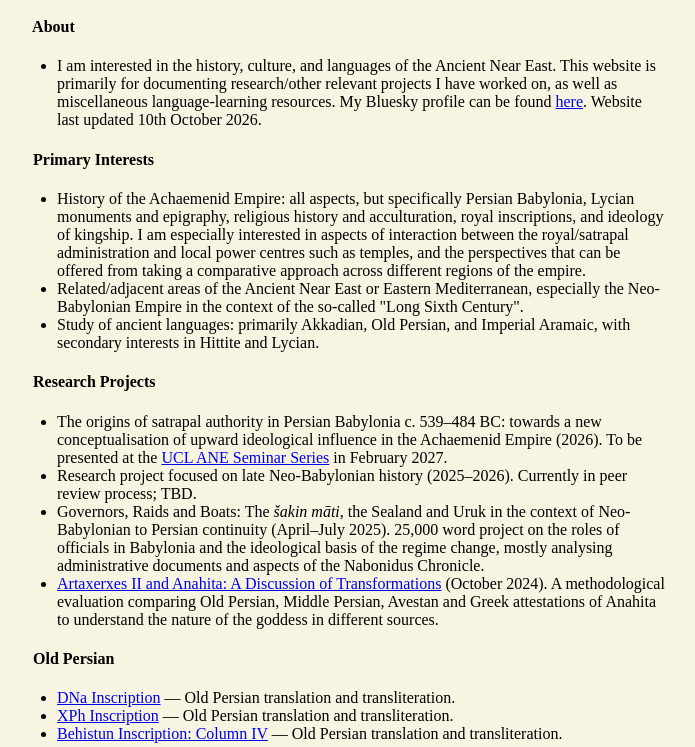
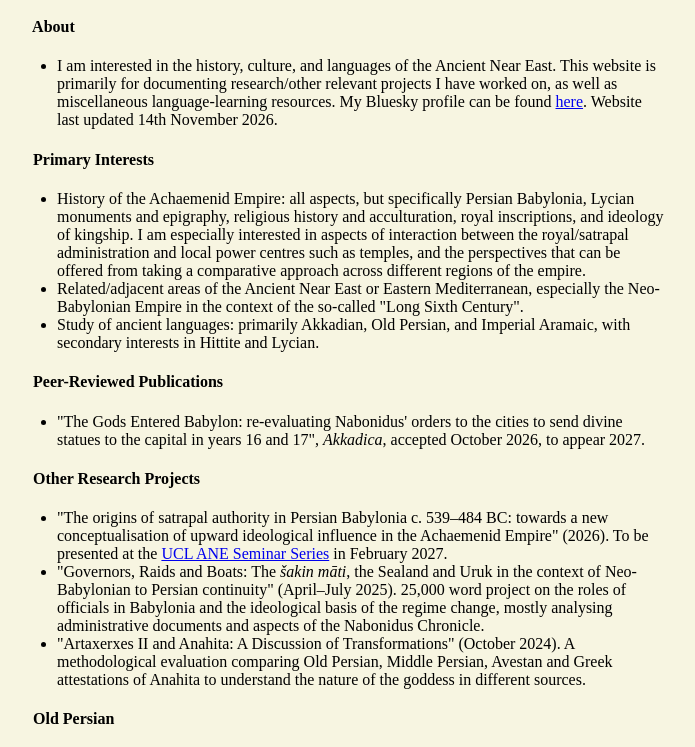
Before and after one commit to RealConjugate/srcf-website, a plain HTML site: page index.html in a window 1280 px wide. Shown: the part 50-797 px from the top of the page, without its empty margins (298-993 px from the left). Drawn offline with nearby package versions, Linux system fonts and the light colour scheme.

Commit message:
adding publication

```diff
--- a/index.html
+++ b/index.html
@@ -38,7 +38,7 @@
       <li>
         I am interested in the history, culture, and languages of the Ancient Near East. This website is primarily for documenting research/other relevant projects I have
 	worked on, as well as miscellaneous language-learning resources. My Bluesky profile can be found <a href="https://bsky.app/profile/symmetr1cgroup.bsky.social">here</a>.
-	Website last updated 10th October 2026.</li>
+	Website last updated 14th November 2026.</li>
      </ul>
 
 
@@ -62,24 +62,29 @@
 
      </ul>
 
-
-    <h4>&nbsp; &nbsp; Research Projects</h4>
+    <h4>&nbsp; &nbsp; Peer-Reviewed Publications</h4>
     <ul>
 	<li>
-	The origins of satrapal authority in Persian Babylonia c. 539&ndash;484 BC: towards a new conceptualisation of upward ideological influence in the Achaemenid Empire (2026). To be presented at the <a href="https://edubalondon.wixsite.com/eduba-london/seminar-series">UCL ANE Seminar Series</a> in February 2027.
+        "The Gods Entered Babylon: re-evaluating Nabonidus' orders to the cities to send divine statues to the capital in years
+	16 and 17", <i>Akkadica</i>, accepted October 2026, to appear 2027.
+      </li>
+    </ul>
+
+
+
+    <h4>&nbsp; &nbsp; Other Research Projects</h4>
+    <ul>
+	<li>
+	"The origins of satrapal authority in Persian Babylonia c. 539&ndash;484 BC: towards a new conceptualisation of upward ideological influence in the Achaemenid Empire" (2026). To be presented at the <a href="https://edubalondon.wixsite.com/eduba-london/seminar-series">UCL ANE Seminar Series</a> in February 2027.
 	</li>
-
-       <li>
-        Research project focused on late Neo-Babylonian history (2025&ndash;2026). Currently in peer review process; TBD.
-      </li>
       <li>
-        Governors, Raids and Boats: The <i>šakin māti</i>, the Sealand and Uruk in the context
-	of Neo-Babylonian to Persian continuity (April&ndash;July 2025). 25,000 word project on the roles of officials in Babylonia and the
+        "Governors, Raids and Boats: The <i>šakin māti</i>, the Sealand and Uruk in the context
+	of Neo-Babylonian to Persian continuity" (April&ndash;July 2025). 25,000 word project on the roles of officials in Babylonia and the
 	ideological basis of the regime change, mostly analysing administrative documents and aspects of the
 	Nabonidus Chronicle.
       </li>
       <li>
-        <a href="Anahita.pdf">Artaxerxes II and Anahita: A Discussion of Transformations</a> (October 2024). A methodological evaluation
+        "Artaxerxes II and Anahita: A Discussion of Transformations" (October 2024). A methodological evaluation
 	comparing Old Persian, Middle Persian, Avestan and Greek attestations of Anahita to understand the
 	nature of the goddess in different sources.
       </li>
```
